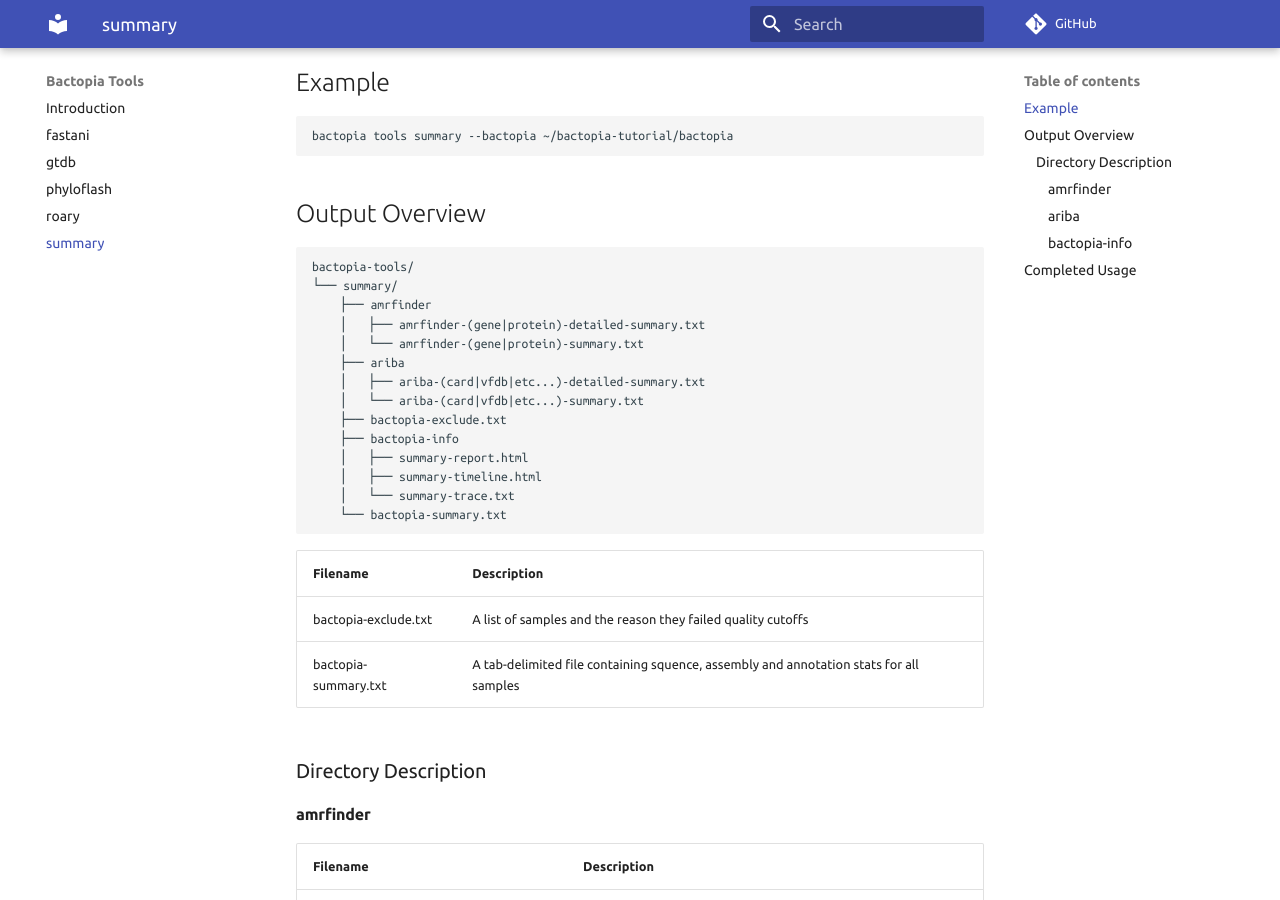
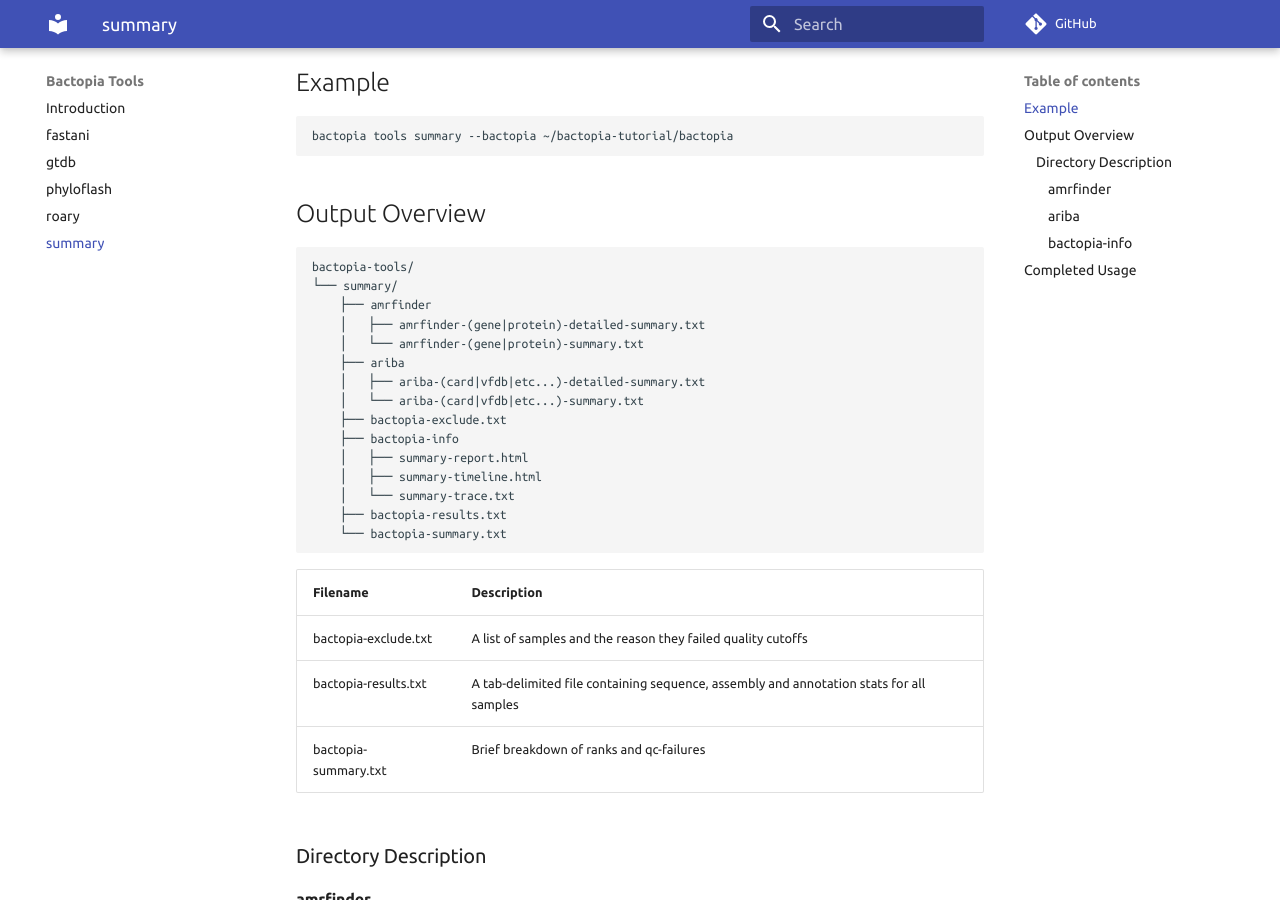
Before and after one commit to bactopia/bactopia, an MkDocs documentation site: the page built from docs/bactopia-tools/summary.md, in a window 1280 px wide and 900 px high, scrolled down 725 px. Built offline with MkDocs 1.6.1 and Material for MkDocs 9.7.7, drawn with Linux system fonts in a browser that asks for light colours; comment, search, counter and statistics services are not loaded.

Commit message:
fix typo add info on output file

````diff
--- a/docs/bactopia-tools/summary.md
+++ b/docs/bactopia-tools/summary.md
@@ -39,13 +39,15 @@ bactopia-tools/
     │   ├── summary-report.html
     │   ├── summary-timeline.html
     │   └── summary-trace.txt
+    ├── bactopia-results.txt
     └── bactopia-summary.txt
 ```
 
 | Filename | Description |
 |----------|-------------|
 | bactopia-exclude.txt | A list of samples and the reason they failed quality cutoffs |
-| bactopia-summary.txt | A tab-delimited file containing squence, assembly and annotation stats for all samples |
+| bactopia-results.txt | A tab-delimited file containing sequence, assembly and annotation stats for all samples |
+| bactopia-summary.txt | Brief breakdown of ranks and qc-failures |
 
 ### Directory Description
 
````
